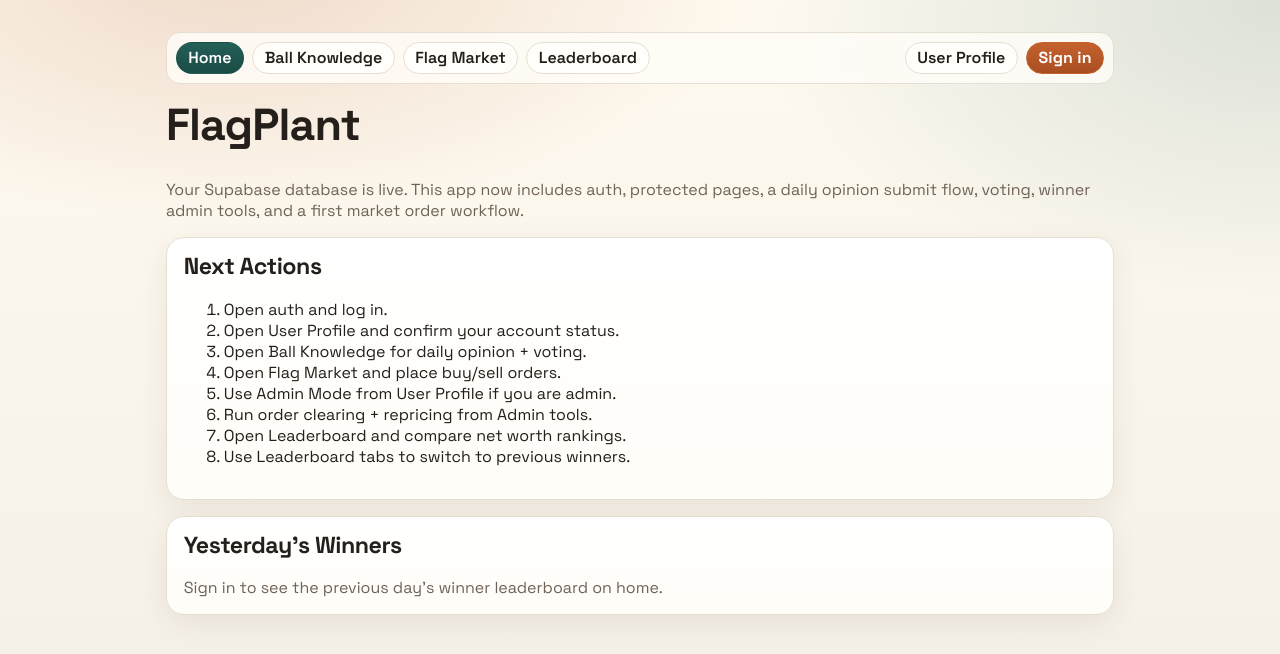
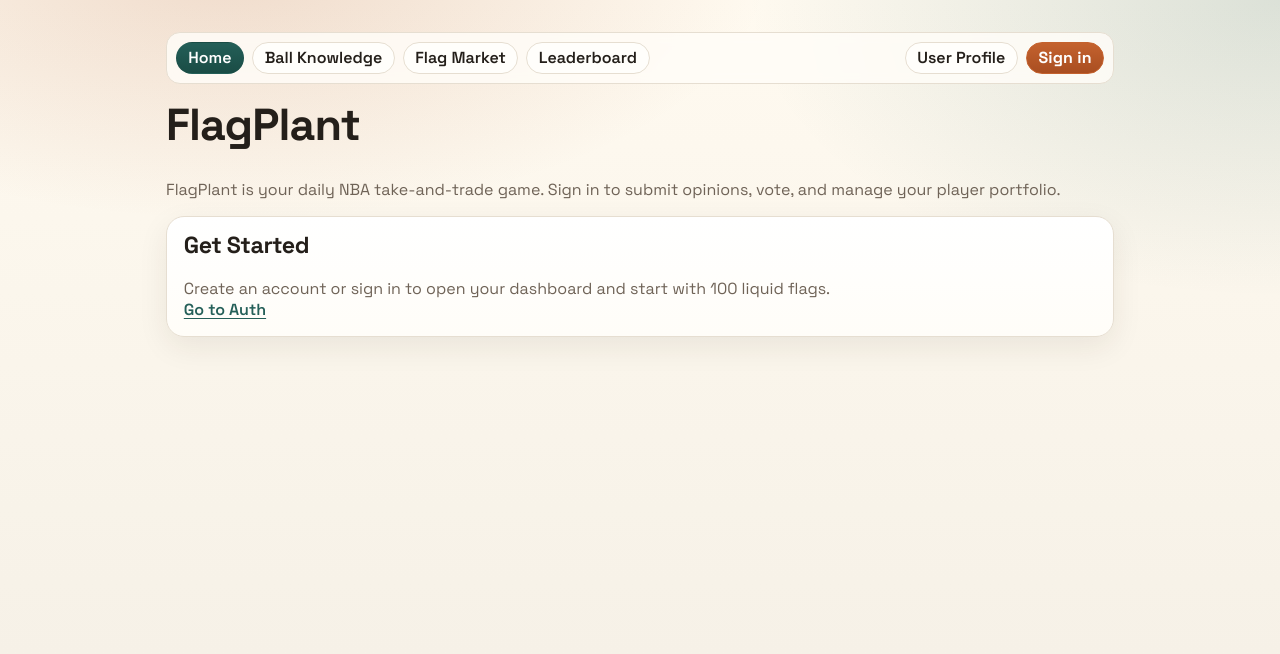
Before and after one commit to anirudhiyer20/FlagPlant, a Next.js app in the folder web/: page / in a window 1280 px wide. Shown: the top 654 px of the page. Built offline with nearby package versions, Linux system fonts and the light colour scheme; no server answers.

Commit message:
Auth State Gating

```diff
--- a/web/src/app/page.tsx
+++ b/web/src/app/page.tsx
@@ -1,10 +1,38 @@
+"use client";
+
+import Link from "next/link";
+import AuthStateGate from "@/components/auth-state-gate";
 import HomeYesterdayWinners from "@/components/home-yesterday-winners";
 import TopNav from "@/components/top-nav";
+import { CardSkeleton } from "@/components/ui-skeletons";
+import { LoadingState } from "@/components/ui-states";
 
-export default function HomePage() {
+function LoggedOutHome() {
   return (
-    <main>
-      <TopNav />
+    <>
+      <h1>FlagPlant</h1>
+      <p className="muted">
+        FlagPlant is your daily NBA take-and-trade game. Sign in to submit
+        opinions, vote, and manage your player portfolio.
+      </p>
+
+      <div className="card">
+        <h2>Get Started</h2>
+        <p className="muted">
+          Create an account or sign in to open your dashboard and start with 100
+          liquid flags.
+        </p>
+        <p>
+          <Link href="/auth">Go to Auth</Link>
+        </p>
+      </div>
+    </>
+  );
+}
+
+function LoggedInHome() {
+  return (
+    <>
       <h1>FlagPlant</h1>
       <p className="muted">
         Your Supabase database is live. This app now includes auth, protected
@@ -15,7 +43,6 @@ export default function HomePage() {
       <div className="card">
         <h2>Next Actions</h2>
         <ol>
-          <li>Open auth and log in.</li>
           <li>Open User Profile and confirm your account status.</li>
           <li>Open Ball Knowledge for daily opinion + voting.</li>
           <li>Open Flag Market and place buy/sell orders.</li>
@@ -27,6 +54,25 @@ export default function HomePage() {
       </div>
 
       <HomeYesterdayWinners />
+    </>
+  );
+}
+
+export default function HomePage() {
+  return (
+    <main>
+      <TopNav />
+      <AuthStateGate
+        onLoading={() => (
+          <div className="grid">
+            <h1>FlagPlant</h1>
+            <LoadingState message="Loading home..." variant="card" />
+            <CardSkeleton />
+          </div>
+        )}
+        onSignedOut={() => <LoggedOutHome />}
+        onSignedIn={() => <LoggedInHome />}
+      />
     </main>
   );
 }
--- /dev/null
+++ b/web/src/components/auth-state-gate.tsx
@@ -0,0 +1,29 @@
+"use client";
+
+import { ReactNode } from "react";
+import { Session } from "@supabase/supabase-js";
+import { useAuthSession } from "@/components/session-provider";
+
+type AuthStateGateProps = {
+  onSignedIn: (session: Session) => ReactNode;
+  onSignedOut: () => ReactNode;
+  onLoading?: () => ReactNode;
+};
+
+export default function AuthStateGate({
+  onSignedIn,
+  onSignedOut,
+  onLoading
+}: AuthStateGateProps) {
+  const { session, loading } = useAuthSession();
+
+  if (loading) {
+    return onLoading ? <>{onLoading()}</> : null;
+  }
+
+  if (!session) {
+    return <>{onSignedOut()}</>;
+  }
+
+  return <>{onSignedIn(session)}</>;
+}
```
Also changed, not shown: web/src/components/require-auth.tsx (+18 -27 lines).
